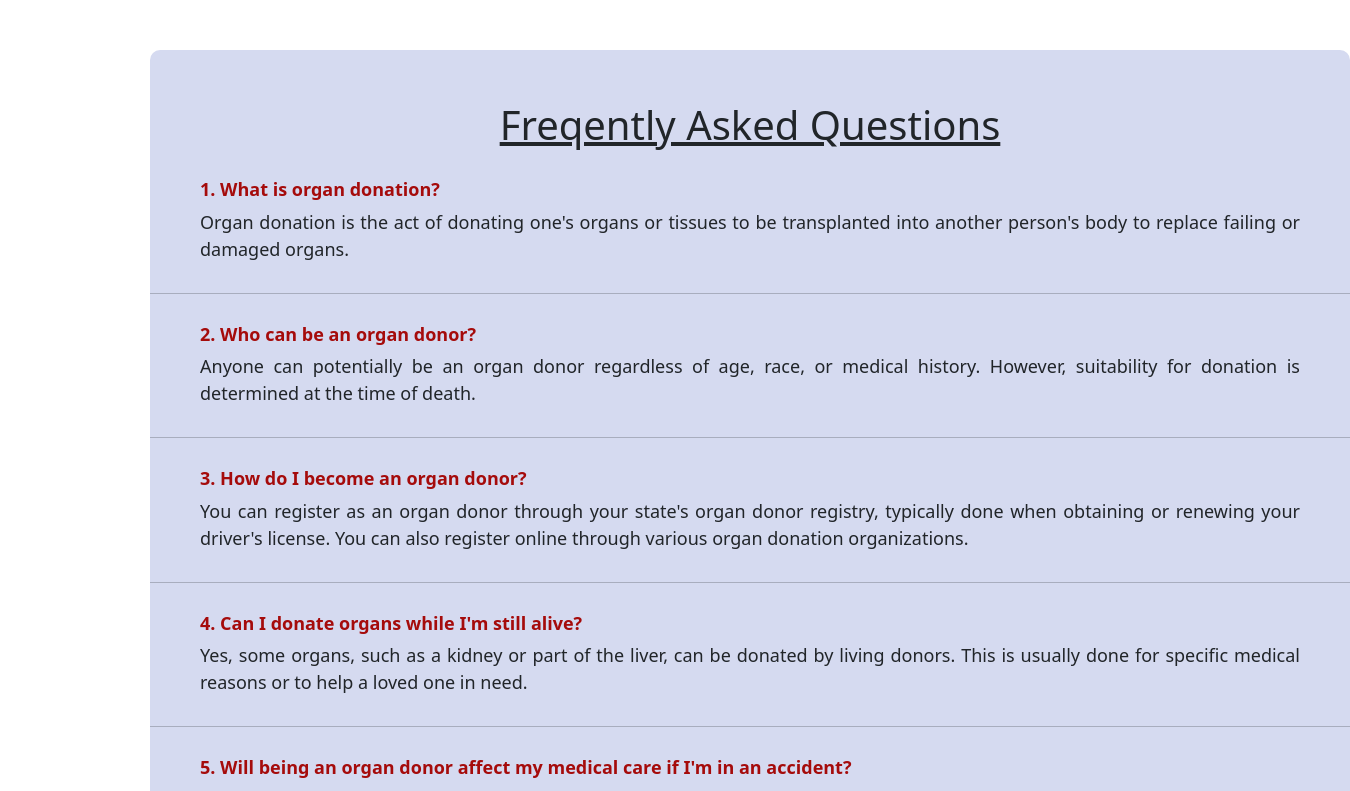
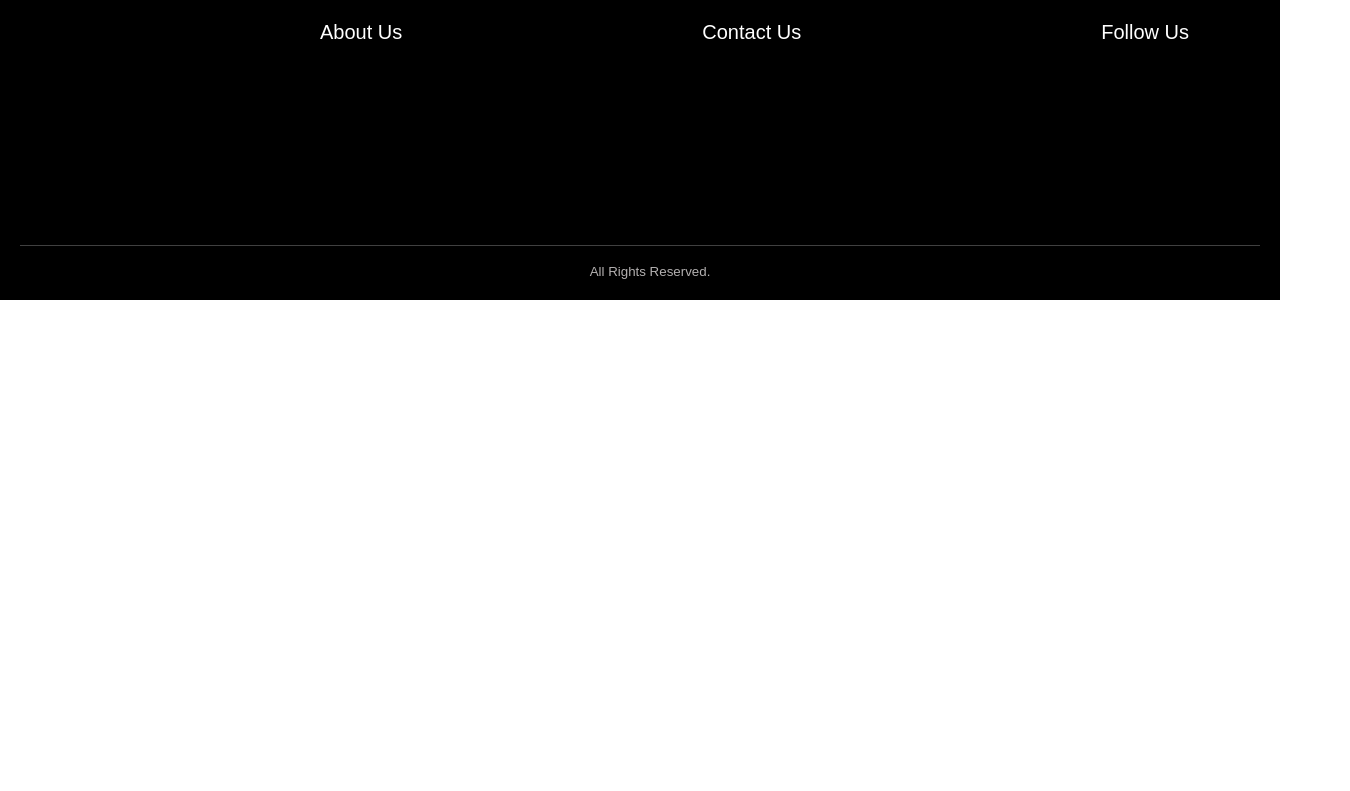
Before and after one commit to MahimaSBisen/AARAMBH, a React (Vite) app in the folder arambh/: page / in a window 1280 px wide. Shown: the top 791 px of the page, 1350 px wide, since content can reach past the window. Built offline with nearby package versions, Linux system fonts and the light colour scheme.

Commit message:
footer created

```diff
--- a/arambh/src/App.css
+++ b/arambh/src/App.css
@@ -290,3 +290,38 @@ h5{
   font-weight: 400;
 
 }
+
+/* footer */
+
+.footer{
+  height: 300px;
+  width:100%;
+  /* display: flex; */
+  /* align-items: center;
+  justify-content: center; */
+  background-color: black;
+  padding: 20px;
+
+
+}
+
+.ahead{
+  color: white;
+
+  margin-left: 300px;
+  display: inline;
+  font-family: sans-serif;
+}
+
+.pfooter{
+  color: rgb(179, 176, 176);
+  font-family: sans-serif;
+  text-align: center;
+
+}
+
+.horiLine{
+  color: white;
+  margin-top: 200px;
+
+}
--- a/arambh/src/App.jsx
+++ b/arambh/src/App.jsx
@@ -18,8 +18,8 @@ function App() {
     <>
       {/* <Header></Header> */}
       {/* <OD></OD> */}
-      <FAQ></FAQ>
-      {/* <Footer></Footer> */}
+      {/* <FAQ></FAQ> */}
+      <Footer></Footer>
       {/* <RegisForm></RegisForm> */}
       {/* <SignUp></SignUp>
       <Login></Login>   */}
--- a/arambh/src/Components/Footer.jsx
+++ b/arambh/src/Components/Footer.jsx
@@ -1,6 +1,12 @@
 function Footer() {
   return <>
-
+  <div className="footer">
+    <h5 className="ahead">About Us</h5>
+    <h5 className="ahead">Contact Us</h5>
+    <h5 className="ahead">Follow Us</h5>
+    <hr className="horiLine"/>
+    <p className="pfooter">All Rights Reserved.</p>
+  </div>
   </>;
 }
 
```
